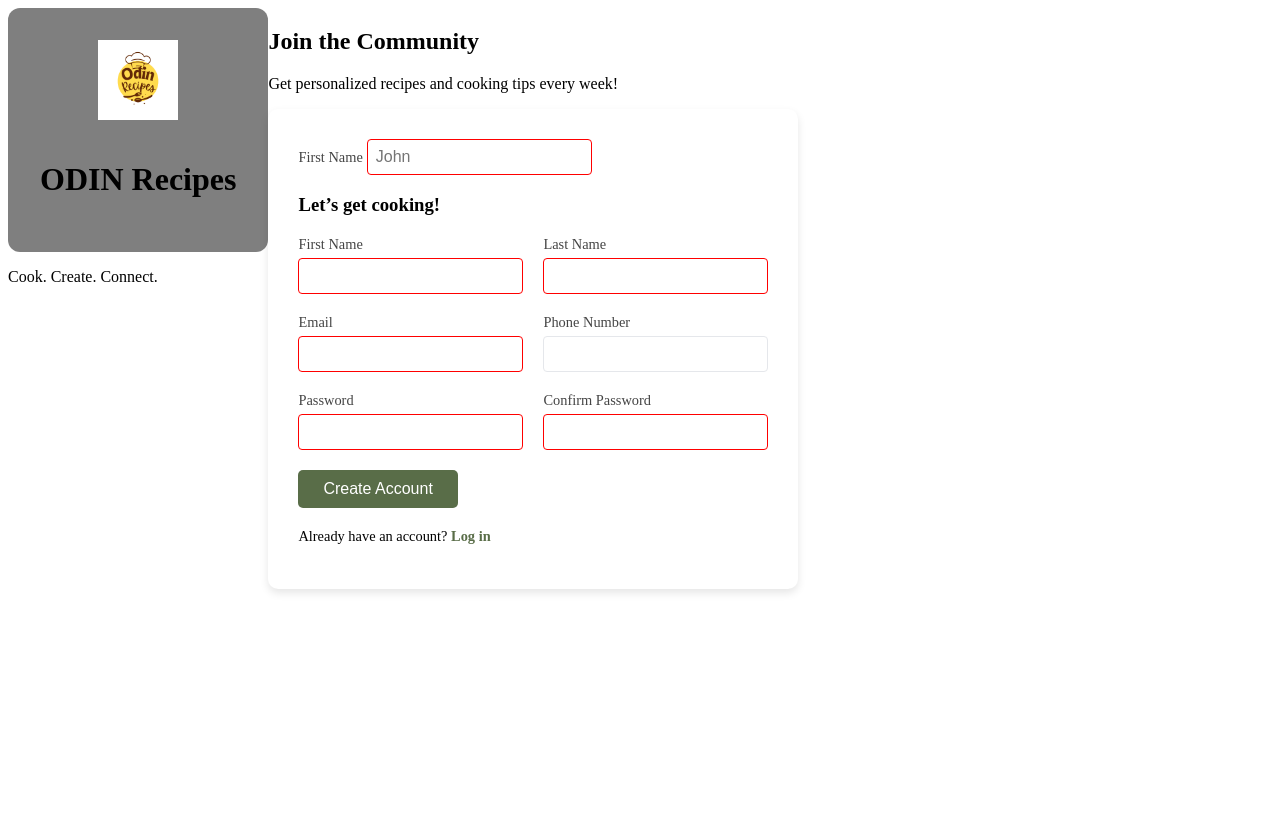
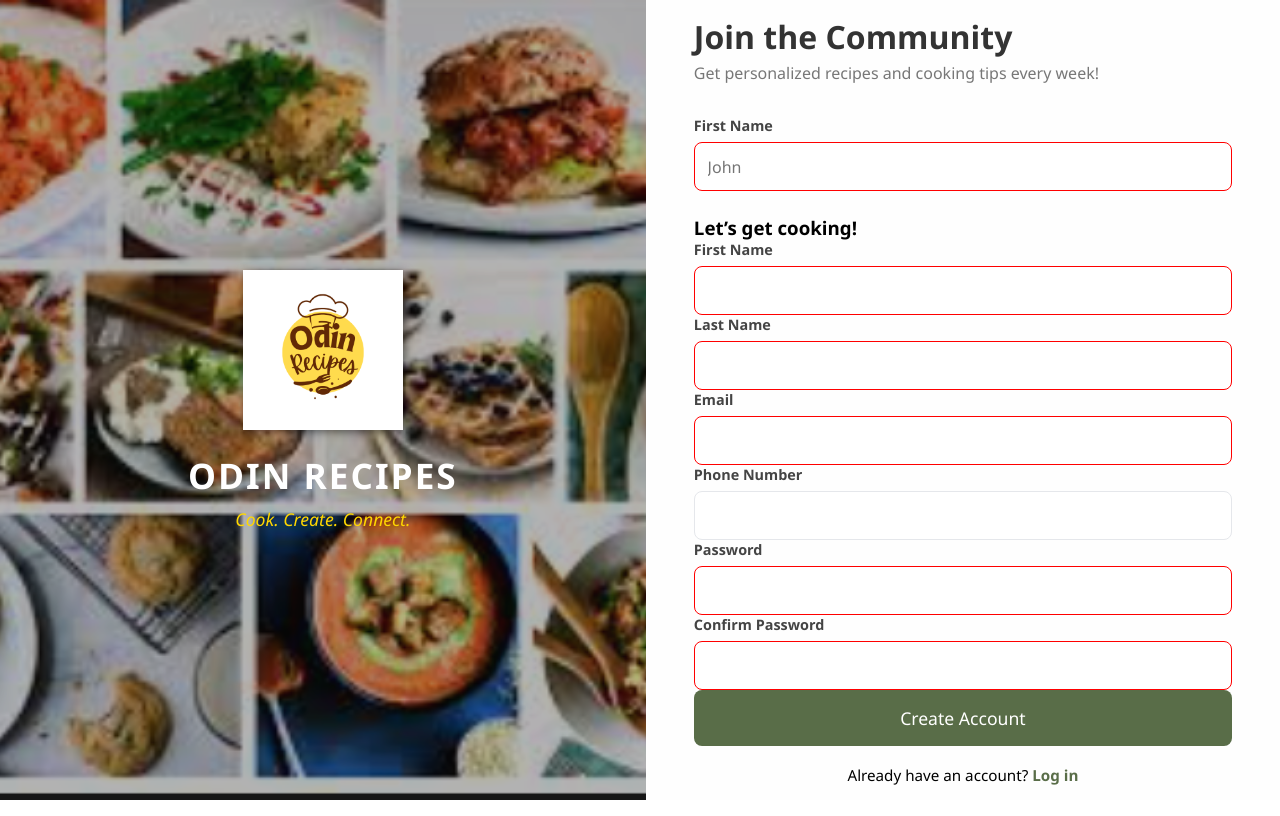
Before and after one commit to SamGomes7125/sign-up-form, a plain HTML site: page index.html in a window 1280 px wide. Drawn offline with Linux system fonts and the light colour scheme.

Commit message:
Refactor CSS for layout and styling improvements

```diff
--- a/style.css
+++ b/style.css
@@ -1,100 +1,113 @@
-b* {
+/* Universal Reset */
+* {
   box-sizing: border-box;
   margin: 0;
   padding: 0;
   font-family: 'Segoe UI', Tahoma, Geneva, Verdana, sans-serif;
 }
 
+/* Main Container */
 .container {
   display: flex;
   height: 100vh;
 }
 
-/* Left Panel */
-.image-panel {
-  flex: 1;
+/* LEFT PANEL */
+.left-panel {
+  flex: 1.2;
   background: url('food-recipes.png') center/cover no-repeat;
+  position: relative;
   display: flex;
   justify-content: center;
   align-items: center;
-  color: white;
-  position: relative;
 }
 
+.overlay {
+  background: rgba(0, 0, 0, 0.3); /* slightly dark overlay */
+  width: 100%;
+  height: 100%;
+  display: flex;
+  flex-direction: column;
+  justify-content: center;
+  align-items: center;
+}
+
+/* Logo and Text */
 .logo-container {
-  background: rgba(0, 0, 0, 0.5); /* adds contrast on image */
-  padding: 2rem;
-  border-radius: 12px;
   text-align: center;
+  color: white;
 }
 
 .logo {
-  width: 80px;  /* adjust as needed */
+  width: 160px; /* increased for better visibility */
   height: auto;
   margin-bottom: 1rem;
+  filter: drop-shadow(2px 2px 4px rgba(0,0,0,0.5));
 }
 
-/* Right Panel */
-.form-panel {
-  flex: 1.2;
-  background-color: #f9f9f9;
-  padding: 40px 60px;
+.logo-container h1 {
+  font-size: 2.2rem;
+  letter-spacing: 2px;
+  text-transform: uppercase;
+  color: #fff;
+}
+
+.tagline {
+  color: #ffd700;
+  font-style: italic;
+  font-size: 1.1rem;
+  margin-top: 0.5rem;
+}
+
+/* RIGHT PANEL */
+.right-panel {
+  flex: 1;
+  background-color: #fefefe;
   display: flex;
   flex-direction: column;
   justify-content: center;
+  padding: 3rem;
 }
 
-.intro h2 {
-  margin-bottom: 10px;
-  color: #222;
+/* Form Header */
+.form-header h2 {
+  font-size: 2rem;
+  color: #333;
+  margin-bottom: 0.3rem;
 }
 
-.intro p {
-  color: #555;
-  margin-bottom: 30px;
-  line-height: 1.5;
+.form-header p {
+  color: #777;
+  font-size: 1rem;
+  margin-bottom: 2rem;
 }
 
-.signup-form {
-  background: #fff;
-  padding: 30px;
-  border-radius: 10px;
-  box-shadow: 0 4px 8px rgba(0, 0, 0, 0.1);
-}
-
-.signup-form h3 {
-  margin-bottom: 20px;
-}
-
-.form-row {
-  display: flex;
-  gap: 20px;
-  margin-bottom: 20px;
-}
-
-.input-group {
-  display: flex;
-  flex-direction: column;
-  flex: 1;
+/* Form Groups */
+.form-group {
+  margin-bottom: 1.5rem;
 }
 
 label {
+  display: block;
+  font-weight: 600;
+  margin-bottom: 0.4rem;
   font-size: 0.9rem;
   color: #444;
-  margin-bottom: 5px;
 }
 
 input {
-  padding: 8px;
+  width: 100%;
+  padding: 0.8rem;
   border: 1px solid #E5E7EB;
-  border-radius: 4px;
+  border-radius: 8px;
   font-size: 1rem;
+  transition: all 0.2s ease-in-out;
 }
 
 /* Focus and Validation States */
 input:focus {
   outline: none;
-  border: 1px solid #4A90E2;
+  border-color: #4A90E2;
   box-shadow: 0 0 5px rgba(74, 144, 226, 0.5);
 }
 
@@ -102,24 +115,29 @@ input:invalid {
   border-color: red;
 }
 
-/* Button */
-.create-btn {
+/* Signup Button */
+.signup-btn, .create-btn {
   background-color: #596D48;
   color: white;
-  padding: 10px 25px;
   border: none;
-  border-radius: 5px;
-  font-size: 1rem;
+  padding: 1rem;
+  width: 100%;
+  border-radius: 8px;
+  font-size: 1.1rem;
   cursor: pointer;
+  transition: background 0.3s ease;
 }
 
+.signup-btn:hover,
 .create-btn:hover {
   background-color: #4b5e3f;
 }
 
+/* "Already have account?" link */
 .login-link {
-  margin-top: 20px;
-  font-size: 0.9rem;
+  margin-top: 1.2rem;
+  font-size: 0.95rem;
+  text-align: center;
 }
 
 .login-link a {
```
